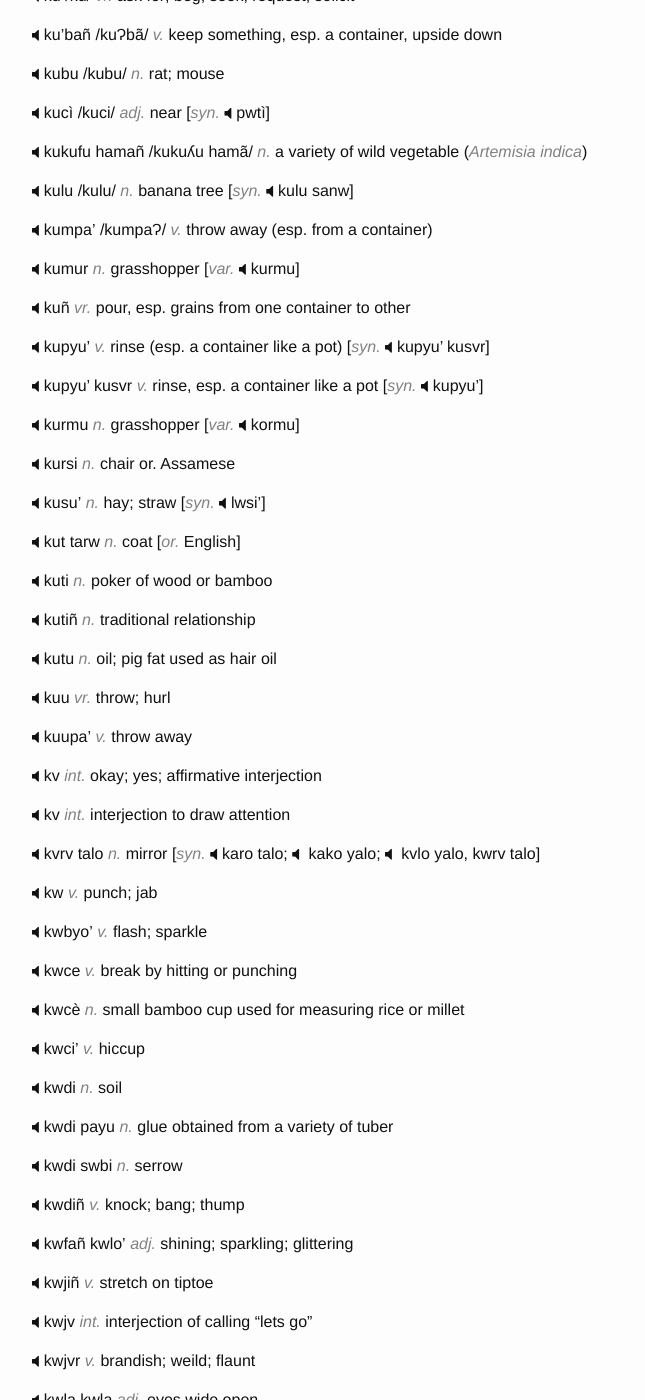
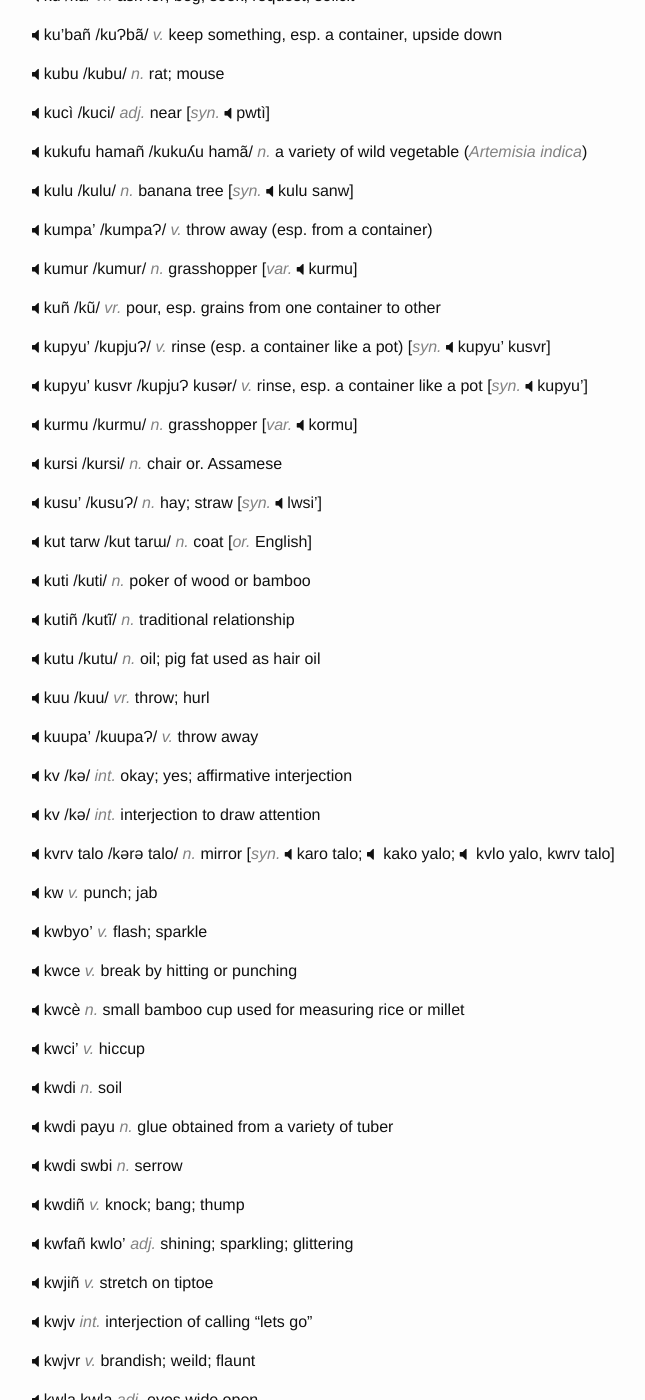
Before and after one commit to hacksparrow/language.apatani.org, a Jekyll site: the page built from dictionary/k.md, in a window 1280 px wide and 1400 px high, scrolled down 8920 px. Shown: the whole window, without its empty margins (238-883 px from the left). Built offline with Jekyll 4.4.1, drawn with Linux system fonts in a browser that asks for light colours; nearby versions of some CDN libraries; comment, search, counter and statistics services are not loaded.

Commit message:
Update k.md

```diff
--- a/dictionary/k.md
+++ b/dictionary/k.md
@@ -456,37 +456,37 @@ __kulu__	/kulu/ _n._	banana tree	[_syn._	kulu sanw]
 
 __kumpa'__	/kumpaɁ/ _v._	throw away (esp. from a container)
 
-__kumur__	_n._	grasshopper	[_var._	kurmu]
+__kumur__	/kumur/ _n._	grasshopper	[_var._	kurmu]
 
-__kuñ__	_vr._	pour, esp. grains from one container to other
+__kuñ__	/kũ/ _vr._	pour, esp. grains from one container to other
 
-__kupyu'__	_v._	rinse (esp. a container like a pot)	[_syn._	kupyu' kusvr]
+__kupyu'__	/kupjuɁ/ _v._	rinse (esp. a container like a pot)	[_syn._	kupyu' kusvr]
 
-__kupyu' kusvr__	_v._	rinse, esp. a container like a pot	[_syn._	kupyu']
+__kupyu' kusvr__	/kupjuɁ kusǝr/ _v._	rinse, esp. a container like a pot	[_syn._	kupyu']
 
-__kurmu__	_n._	grasshopper	[_var._	kormu]
+__kurmu__	/kurmu/ _n._	grasshopper	[_var._	kormu]
 
-__kursi__	_n._	chair	or.	Assamese
+__kursi__	/kursi/ _n._	chair	or.	Assamese
 
-__kusu'__	_n._	hay; straw	[_syn._	lwsi']
+__kusu'__	/kusuɁ/ _n._	hay; straw	[_syn._	lwsi']
 
-__kut tarw__	_n._	coat	[_or._	English]
+__kut tarw__	/kut tarɯ/ _n._	coat	[_or._	English]
 
-__kuti__	_n._	poker of wood or bamboo
+__kuti__	/kuti/ _n._	poker of wood or bamboo
 
-__kutiñ__	_n._	traditional relationship
+__kutiñ__	/kutĩ/ _n._	traditional relationship
 
-__kutu__	_n._	oil; pig fat used as hair oil
+__kutu__	/kutu/ _n._	oil; pig fat used as hair oil
 
-__kuu__	_vr._	throw; hurl
+__kuu__	/kuu/ _vr._	throw; hurl
 
-__kuupa'__	_v._	throw away
+__kuupa'__	/kuupaɁ/ _v._	throw away
 
-__kv__	_int._	okay; yes; affirmative interjection
+__kv__	/kǝ/ _int._	okay; yes; affirmative interjection
 
-__kv__	_int._	interjection to draw attention
+__kv__	/kǝ/ _int._	interjection to draw attention
 
-__kvrv talo__	_n._	mirror	[_syn._	karo talo; kako yalo; kvlo yalo, kwrv talo]
+__kvrv talo__	/kǝrǝ  talo/ _n._	mirror	[_syn._	karo talo; kako yalo; kvlo yalo, kwrv talo]
 
 __kw__	_v._	punch; jab
 
```
